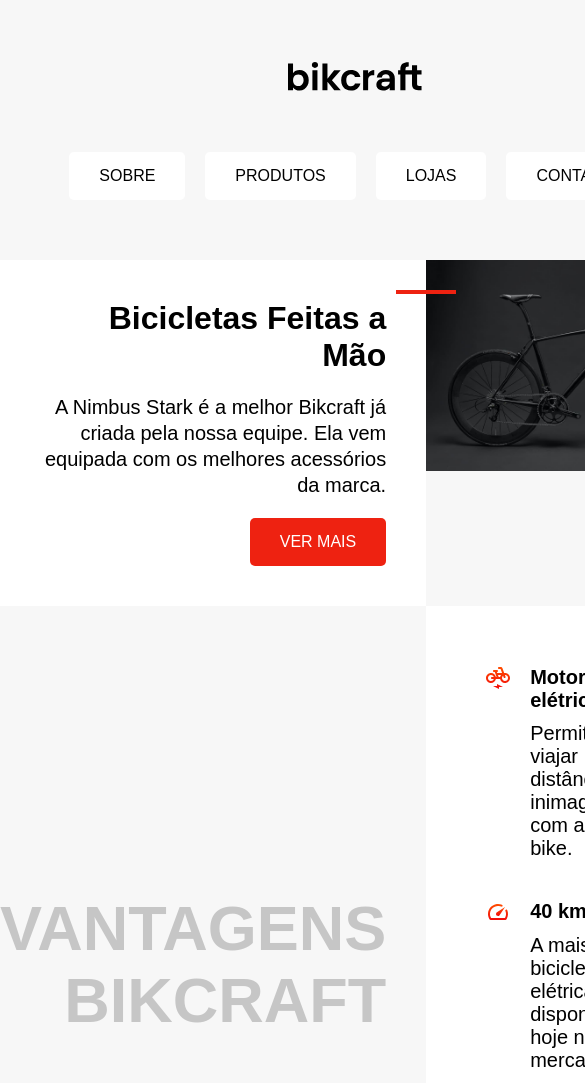
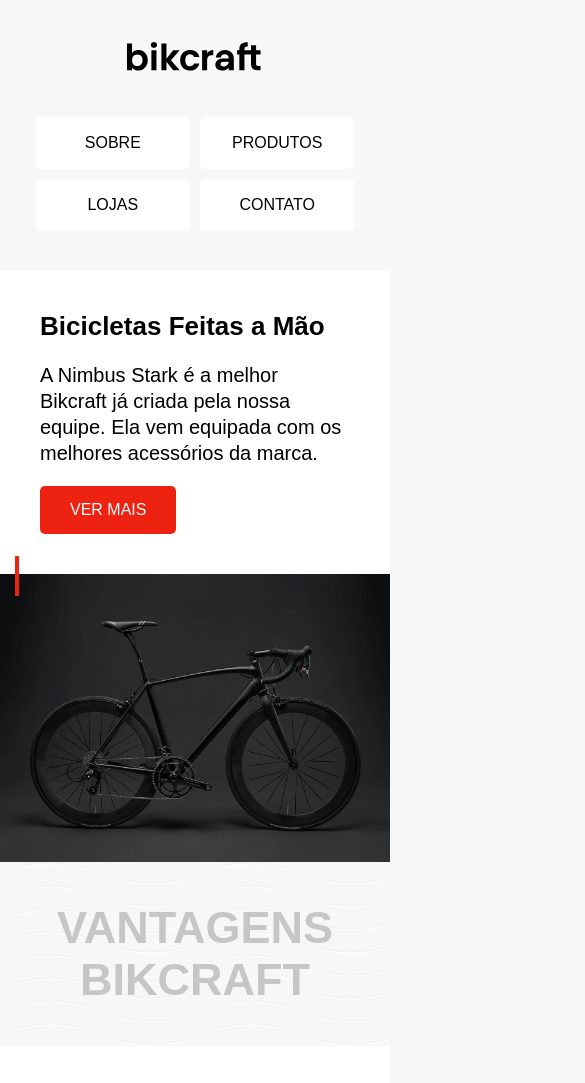
Before and after one commit to KeylaLins/bikcraft-landing-page, a plain HTML site: page index.html in a window 390 px wide. Shown: the top 1083 px of the page, 585 px wide, since content can reach past the window. Drawn offline with Linux system fonts and the light colour scheme.

Commit message:
Projeto finalizado

```diff
--- a/index.html
+++ b/index.html
@@ -9,6 +9,7 @@
   <link rel="stylesheet" href="./src/css/reset.css">
   <link rel="stylesheet" href="./src/css/variables.css">
   <link rel="stylesheet" href="./src/css/style.css">
+  <link rel="stylesheet" href="./src/css/responsive.css">
 </head>
 
 <body>
@@ -34,23 +35,23 @@
   </header>
 
   <main class="container">
-    <section class="informacoes">
+    <div class="informacoes">
       <h1>Bicicletas Feitas a Mão</h1>
 
       <p>A Nimbus Stark é a melhor Bikcraft já criada pela nossa equipe. Ela vem equipada com os melhores acessórios da marca.</p>
 
       <a class="botao" href="#">Ver mais</a>
-    </section>
+    </div>
 
-    <section class="imagem">
+    <div class="imagem">
       <img src="./src/img/bicicleta.jpg" alt="Foto da Nimbus Stark">
-    </section>
+    </div>
 
-    <section class="titulo-vantagens">
+    <div class="titulo-vantagens">
       <h2>Vantagens Bikcraft</h2>
-    </section>
+    </div>
 
-    <section class="vantagens">
+    <div class="vantagens">
       <div class="vantagens-descricoes">
         <img src="./src/img/eletrica.svg" alt="">
         <h3>Motor elétrico</h3>
@@ -68,7 +69,7 @@
         <h3>Rastreador</h3>
         <p>Rastreador e sistema anti-furto para garantir o seu sossego.</p>
       </div>
-    </section>
+    </div>
   </main>
 
   <footer class="rodape">
--- /dev/null
+++ b/src/css/responsive.css
@@ -0,0 +1,49 @@
+@media (max-width: 850px) {
+  body {
+    gap: 40px;
+  }
+
+  .header {
+    margin-top: 40px;
+    gap: 40px;
+  }
+
+  .container {
+    grid-template-columns: 1fr;
+  }
+
+  .header .menu {
+    flex-wrap: wrap;
+    justify-content: center;
+    display: grid;
+    grid-template-columns: 1fr 1fr;
+    justify-items: stretch;
+    gap: 10px;
+    text-align: center;
+  }
+
+  .container .informacoes {
+    justify-items: flex-start;
+    text-align: left;
+  }
+  .container .informacoes::before {
+    top: 94%;
+    left: 15px;
+    height: 40px;
+    width: 4px;
+  }
+
+  .container .informacoes h1 {
+    font-size: 2.6rem;
+  }
+
+  .container .imagem img {
+    object-fit: cover;
+    height: 100%;
+  }
+
+  .container .titulo-vantagens {
+    text-align: center;
+    font-size: 3rem;
+  }
+}
--- a/src/css/style.css
+++ b/src/css/style.css
@@ -1,7 +1,11 @@
+html{
+  font-size: 62.5%;
+}
+
 body{
-  background-color: var(--bg-padrao);
+  background-color: var(--bg-neutro);
   font-family: Arial, Helvetica, sans-serif;
-  font-size: 20px;
+  font-size: 2rem;
   height: 100vh;
   display: grid;
   justify-items: center;
@@ -9,22 +13,20 @@ body{
 }
 
 .header{
-  display: flex;
-  flex-direction: column;
+  display: grid;
   gap: 60px;
-  padding-top: 60px;
+  justify-items: center;
+  margin-top: 60px;
 }
 
 .header .logo{
-  display: flex;
-  justify-content: center;
+  justify-self: center;
 }
 
 .header .menu{
   display: flex;
   gap: 20px;
-  flex-wrap: wrap;
-  justify-content: center;
+  justify-items: center;
 }
 
 .header .menu li{
@@ -32,7 +34,11 @@ body{
   padding: 15px 30px;
   text-transform: uppercase;
   border-radius: 5px;
-  font-size: 16px;
+  font-size: 1.6rem;
+  border: #fff solid 2px;
+}
+.header .menu li:hover{
+  border: var(--detalhes) solid 2px;
 }
 
 .container{
@@ -62,7 +68,7 @@ body{
 }
 
 .container .informacoes h1{
-  font-size: 32px;
+  font-size: 3.2rem;
 }
 
 .container .informacoes p{
@@ -74,8 +80,11 @@ body{
   color: #fff;
   padding: 15px 30px;
   border-radius: 5px;
-  font-size: 16px;
+  font-size: 1.6rem;
   text-transform: uppercase;
+}
+.container .informacoes .botao:hover{
+  background-color: var(--detalhe-botao);
 }
 
 .container .imagem img{
@@ -86,10 +95,11 @@ body{
 .container .titulo-vantagens{
   color: var(--destaque-texto);
   text-transform: uppercase;
-  font-size: 42px;
-  padding-right: 40px;
+  font-size: 4.4rem;
+  padding: 40px;
   text-align: right;
   align-self: center;
+  background: url("../img/onda.svg");
 }
 
 .container .vantagens{
@@ -103,9 +113,15 @@ body{
   gap: 10px 20px;
   padding: 20px;
 }
+.container .vantagens .vantagens-descricoes:hover{
+  border-left: var(--detalhes) solid 4px;
+}
+.container .vantagens .vantagens-descricoes:nth-child(odd) {
+  background-color: var(--bg-neutro);
+}
 
 .container .vantagens .vantagens-descricoes h3{
-  font-size: 20px;
+  font-size: 2rem;
 }
 
 .container .vantagens .vantagens-descricoes p{
--- a/src/css/variables.css
+++ b/src/css/variables.css
@@ -1,5 +1,6 @@
 :root{
-  --bg-padrao: #f7f7f7;
+  --bg-neutro: #f7f7f7;
   --destaque-texto:#c6c6c6;
   --detalhes:#ee2211;
+  --detalhe-botao: #900;
 }
```
Also changed, not shown: src/img/onda.svg (added), 2 other files.
